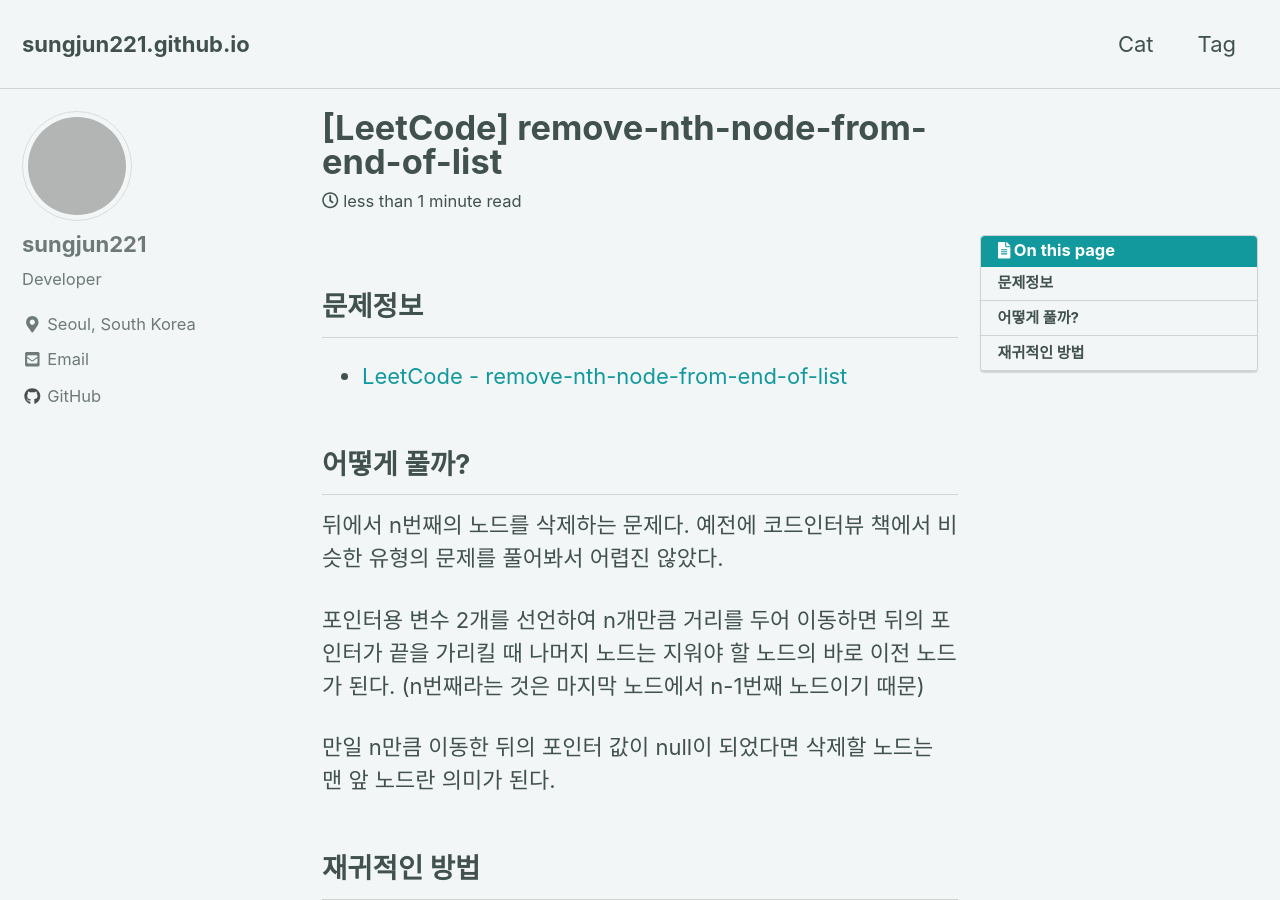
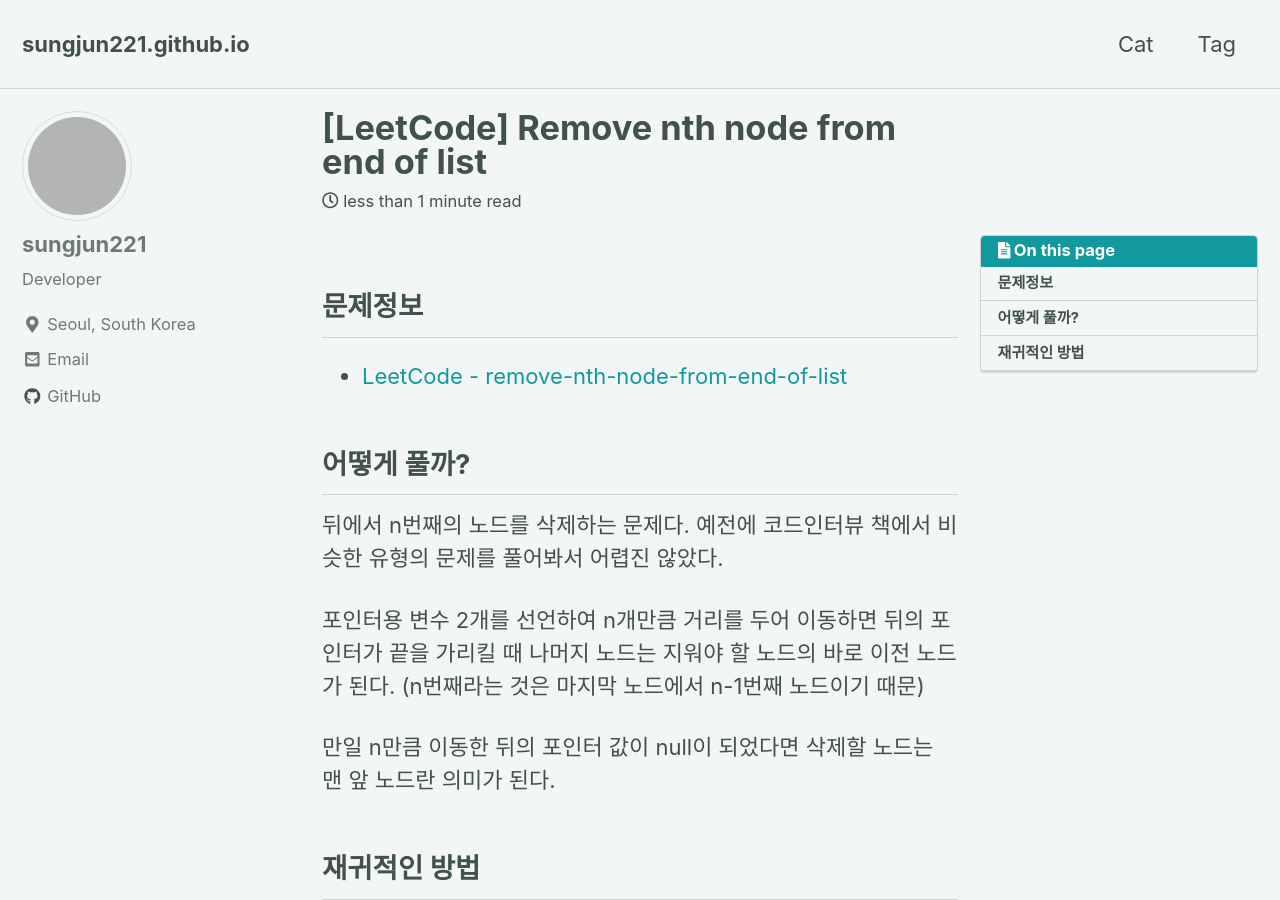
Before and after one commit to sungjun221/sungjun221.github.io, a Jekyll site: the page built from _posts/2019-07-19-remove-nth-node-from-end-of-list.markdown, in a window 1280 px wide and 900 px high. Built offline with Jekyll 4.4.1, drawn with Linux system fonts in a browser that asks for light colours; nearby versions of some CDN libraries; comment, search, counter and statistics services are not loaded; grey boxes are pictures that could not be loaded.

```diff
--- a/_posts/2019-07-19-remove-nth-node-from-end-of-list.markdown
+++ b/_posts/2019-07-19-remove-nth-node-from-end-of-list.markdown
@@ -1,5 +1,5 @@
 ---
-title: "[LeetCode] remove-nth-node-from-end-of-list"
+title: "[LeetCode] Remove nth node from end of list"
 categories:
   - Algorithm
 tags:
```
